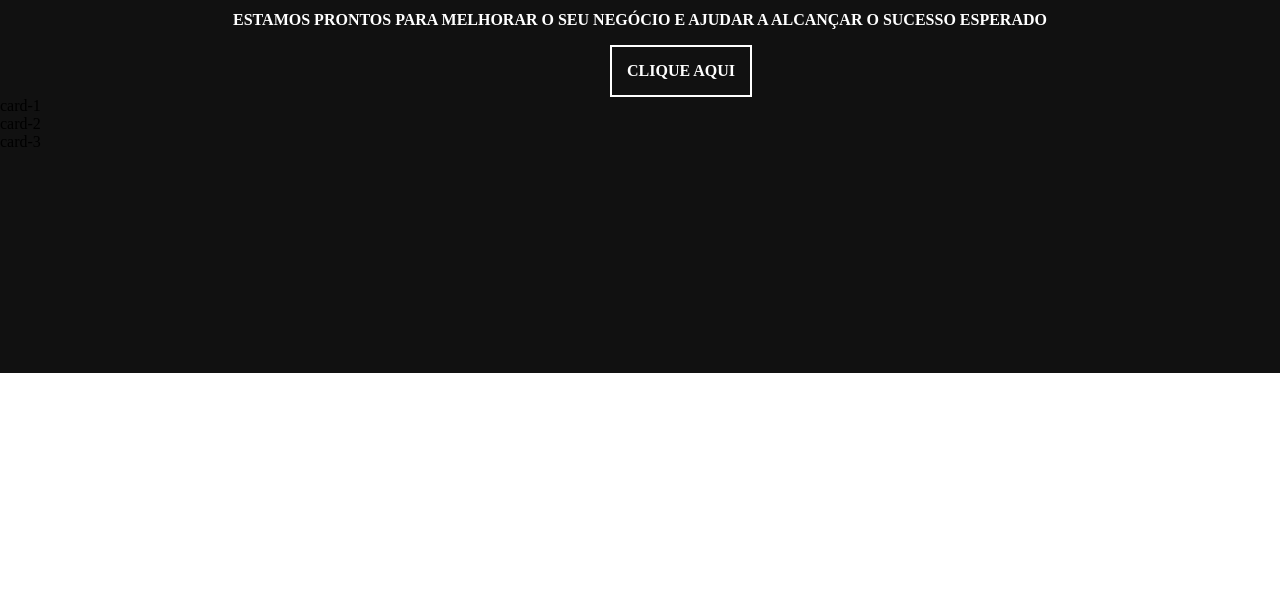
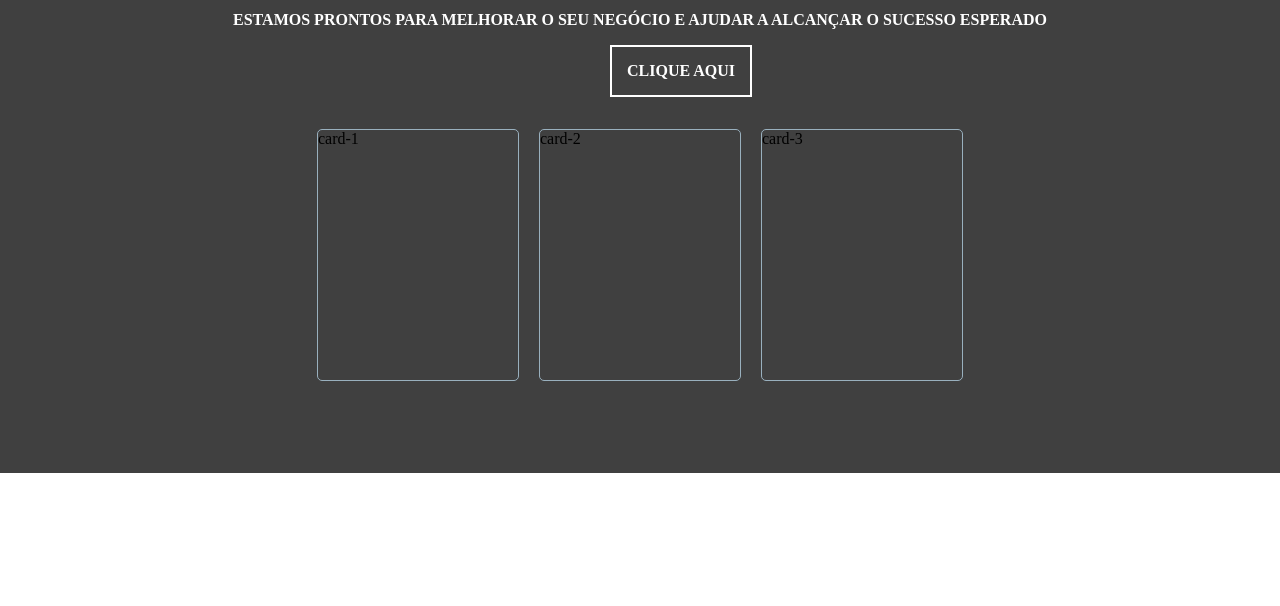
Before and after one commit to Johnhelder/p-gina, a plain HTML site: page index.html in a window 1280 px wide. Shown: the part 194-800 px from the top of the page. Drawn offline with Linux system fonts and the light colour scheme.

Commit message:
Estilizando os cards

```diff
--- a/assets/css/style.css
+++ b/assets/css/style.css
@@ -53,13 +53,15 @@ nav ul li:hover{
 .sobre{
   margin: 0;
   padding: 0;
-  height: 450px;
-  background-color: #111;
+  height: 550px;
+  background-color: #000;
+  background: rgb(0, 0, 0, 0.75);
   background-image: url('../images/img1.jpg');
   background-repeat: no-repeat;
   background-size:cover
 
 }
+
 
 h1{
   color: #ffffff;
@@ -93,3 +95,23 @@ h1{
  margin-left: 610px;
  padding: 15px;
 }
+
+.cards{
+  display: grid;
+  grid-template-columns: 1fr 1fr 1fr;
+  justify-content: center;
+  gap: 20px;
+}
+
+.sobre .cards{
+  display: flex;
+  justify-content: center;
+  padding-top: 2em;
+}
+
+.card{
+  width: 200px;
+  height: 250px;
+  border: 1px solid #99B0BE;
+  border-radius: 5px;
+}
```
